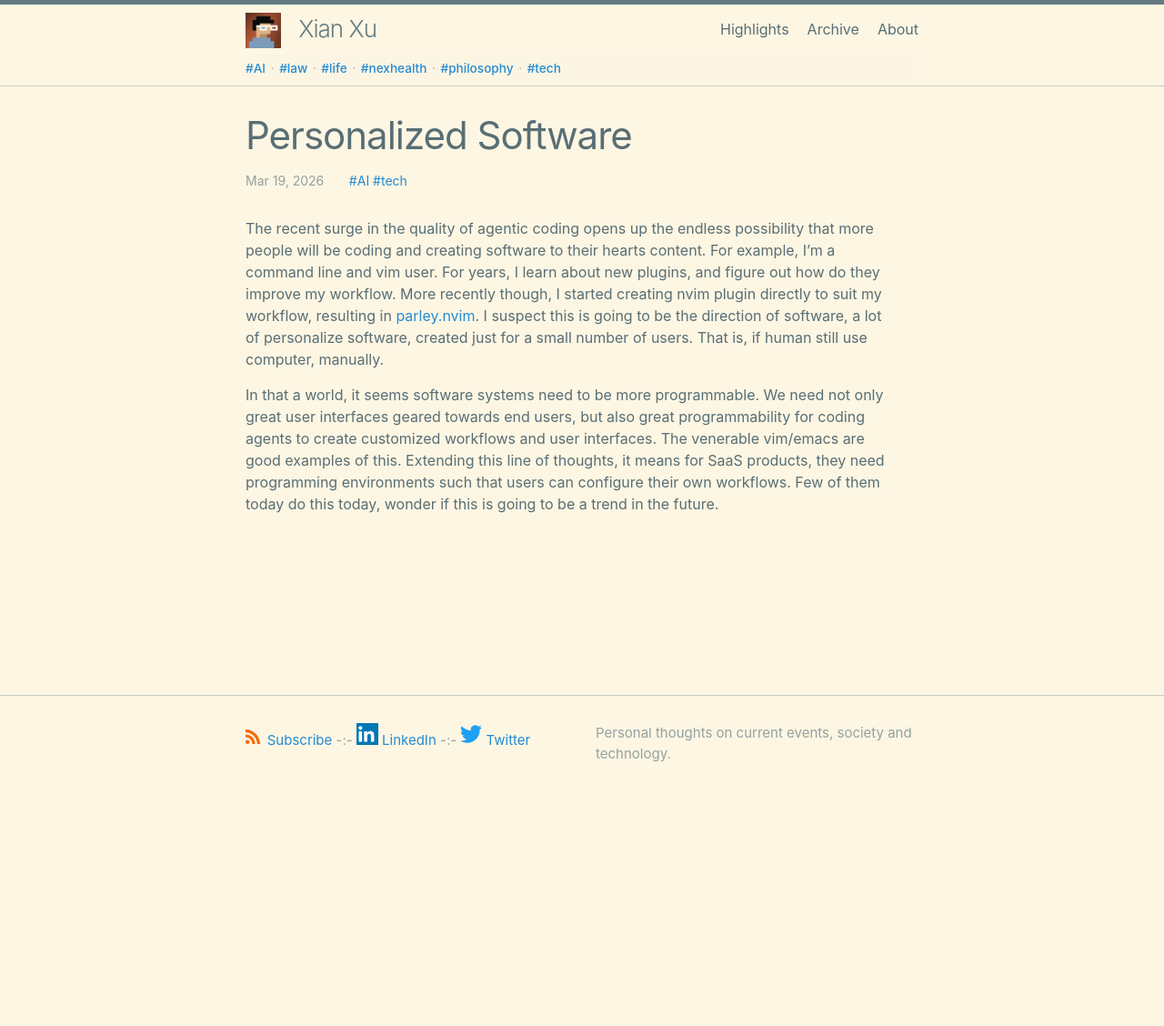
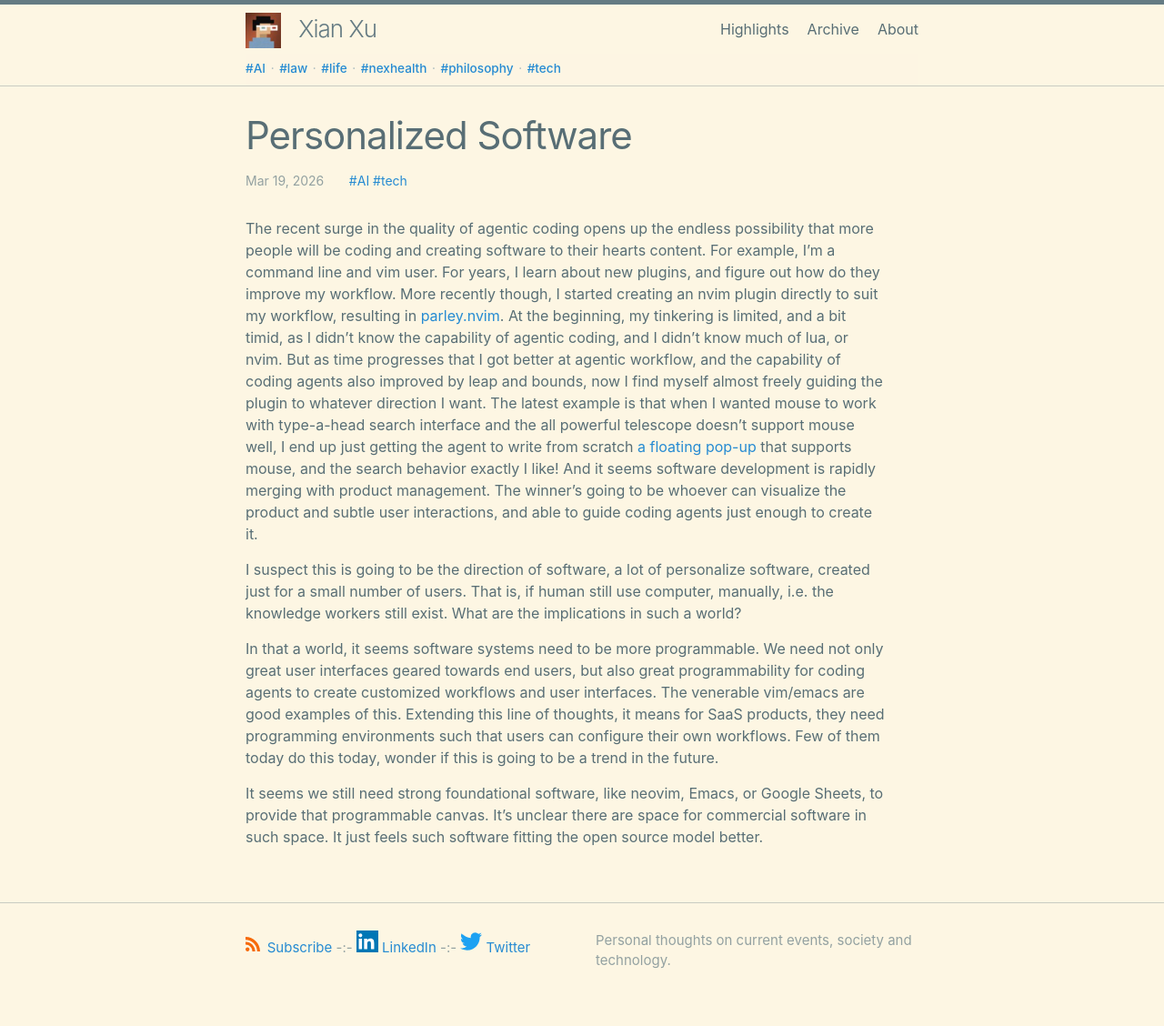
Before and after one commit to xianxu/xianxu.github.io, a Jekyll site: the page built from _posts/2026-03-19-the-rise-of-personal-software.markdown, in a window 1280 px wide. Shown: the whole page at 91% size. Built offline with Jekyll 4.4.1, drawn with Linux system fonts in a browser that asks for light colours; comment, search, counter and statistics services are not loaded; before the commit the page ends 900 px from its top, so only the background shows below that.

Commit message:
Sync latest _posts from remote land

```diff
--- a/_posts/2026-03-19-the-rise-of-personal-software.markdown
+++ b/_posts/2026-03-19-the-rise-of-personal-software.markdown
@@ -6,6 +6,10 @@
 comments: true
 ---
 
-The recent surge in the quality of agentic coding opens up the endless possibility that more people will be coding and creating software to their hearts content. For example, I'm a command line and vim user. For years, I learn about new plugins, and figure out how do they improve my workflow. More recently though, I started creating nvim plugin directly to suit my workflow, resulting in [parley.nvim](https://github.com/xianxu/parley.nvim). I suspect this is going to be the direction of software, a lot of personalize software, created just for a small number of users. That is, if human still use computer, manually.
+The recent surge in the quality of agentic coding opens up the endless possibility that more people will be coding and creating software to their hearts content. For example, I'm a command line and vim user. For years, I learn about new plugins, and figure out how do they improve my workflow. More recently though, I started creating an nvim plugin directly to suit my workflow, resulting in [parley.nvim](https://github.com/xianxu/parley.nvim). At the beginning, my tinkering is limited, and a bit timid, as I didn't know the capability of agentic coding, and I didn't know much of lua, or nvim. But as time progresses that I got better at agentic workflow, and the capability of coding agents also improved by leap and bounds, now I find myself almost freely guiding the plugin to whatever direction I want. The latest example is that when I wanted mouse to work with type-a-head search interface and the all powerful telescope doesn't support mouse well, I end up just getting the agent to write from scratch [a floating pop-up](https://github.com/xianxu/parley.nvim/blob/main/lua/parley/float_picker.lua) that supports mouse, and the search behavior exactly I like! And it seems software development is rapidly merging with product management. The winner's going to be whoever can visualize the product and subtle user interactions, and able to guide coding agents just enough to create it.
+
+I suspect this is going to be the direction of software, a lot of personalize software, created just for a small number of users. That is, if human still use computer, manually, i.e. the knowledge workers still exist. What are the implications in such a world?
 
 In that a world, it seems software systems need to be more programmable. We need not only great user interfaces geared towards end users, but also great programmability for coding agents to create customized workflows and user interfaces. The venerable vim/emacs are good examples of this. Extending this line of thoughts, it means for SaaS products, they need programming environments such that users can configure their own workflows. Few of them today do this today, wonder if this is going to be a trend in the future.
+
+It seems we still need strong foundational software, like neovim, Emacs, or Google Sheets, to provide that programmable canvas. It's unclear there are space for commercial software in such space. It just feels such software fitting the open source model better.
```
